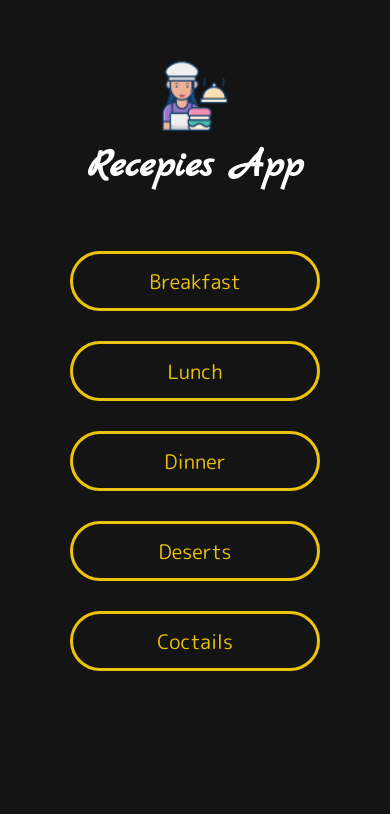
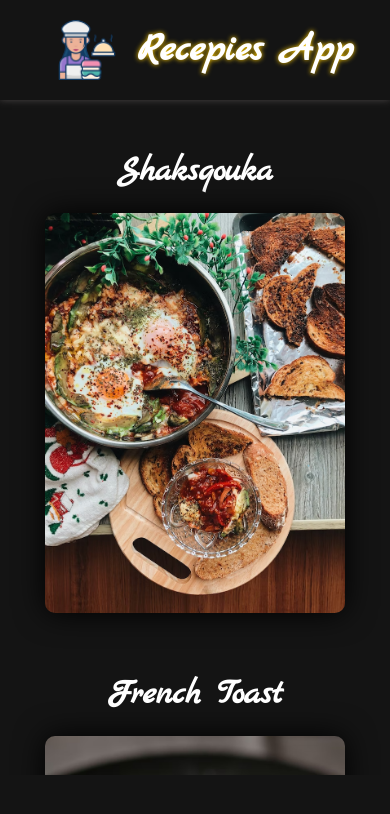
Before and after one commit to Halsik/FoodApp, a React (Create React App) app in the folder food_app/: page / in a window 390 px wide. Shown: the top 814 px of the page. Built offline with nearby package versions, Linux system fonts and the light colour scheme.

Commit message:
RDW added to all components

```diff
--- a/food_app/src/App.js
+++ b/food_app/src/App.js
@@ -9,14 +9,12 @@ function App() {
 
 
 
-  const [typeOfMeal, setTypeOfMeal] = useState(foodData.food.lunch)
-  const [headerMeal, setHeaderMeal] = useState("Dessert")
+  const [typeOfMeal, setTypeOfMeal] = useState(foodData.food.breakfast)
+  const [headerMeal, setHeaderMeal] = useState("Breakfast")
 
   const changeToDinner = () => {
     setTypeOfMeal(foodData.food.dinner)
     setHeaderMeal("Dinner")
-    foodData.food.breakfast.push("blablabla")
-    console.log(foodData.food.breakfast)
   }
 
   const changeToBreakfast = () => {
@@ -40,15 +38,15 @@ function App() {
 
   return (
     <div className="App">
-      <Main
+      {/* <Main
       changeToDinner={changeToDinner}
       changeToLunch={changeToLunch}
       changeToBreakfast={changeToBreakfast}
       changeToDessert={changeToDessert}
-      changeToCoctails={changeToCoctails}/>
-      {/* <Menu
+      changeToCoctails={changeToCoctails}/> */}
+      <Menu
       type={typeOfMeal}
-      header={headerMeal}/> */}
+      header={headerMeal}/>
     </div>
   );
 }
--- a/food_app/src/components/MainPage/Main.jsx
+++ b/food_app/src/components/MainPage/Main.jsx
@@ -2,11 +2,11 @@ import React, {useState, useEffect  } from "react";
 import './Main.css'
 import logo from '../images/logo.png'
 import RightSide from "./RightSide";
-import sliderPicOne from '../images/breakfast/breakfastOne.avif'
+import sliderPicOne from '../images/dessert/dessertOne.avif'
 import sliderPicTwo from '../images/breakfast/breakfastTwo.avif'
 import sliderPicThree from '../images/dinner/dinnerTwo.avif'
 import sliderPicFour from '../images/dessert/dessertTwo.avif'
-import sliderPicFive from '../images/lunch/lunchThree.avif'
+import sliderPicFive from '../images/lunch/lunchFour.avif'
 
 
 function Main(props) {
--- a/food_app/src/components/Menu/Card.css
+++ b/food_app/src/components/Menu/Card.css
@@ -44,6 +44,7 @@
     background-color: black;
     overflow-x: hidden;
     overflow-y: auto;
+    border-radius: 10px;
 }
 
 
@@ -90,11 +91,12 @@
     height: 100%;
     width: 100%;
     object-fit: cover;
-
+    border-radius: 10px;
 }
 
 .card-front {
 object-fit: cover;
+border-radius: 10px;
 }
 
 .background {
@@ -103,4 +105,5 @@ object-fit: cover;
     width: 100%;
     z-index: -1;
     opacity: 0.15;
+
 }
--- a/food_app/src/components/Menu/Flip-card.css
+++ b/food_app/src/components/Menu/Flip-card.css
@@ -12,3 +12,13 @@
     margin-bottom: 20px;
 
 }
+
+
+@media screen and (max-width: 800px) {
+    .flip-card-container {
+        height: auto;
+        display: flex;
+        flex-direction: column;
+    }
+
+}
--- a/food_app/src/components/Menu/Menu.css
+++ b/food_app/src/components/Menu/Menu.css
@@ -52,11 +52,27 @@ h1 {
 /* Handle */
 ::-webkit-scrollbar-thumb {
   background: #888;
+  width: 80%;
 }
 
 
 
 ::-webkit-scrollbar-thumb:horizontal{
+    width: 80%;
     background: rgba(0, 0, 0, 0.404);
     border-radius: 10px;
 }
+
+@media screen and (max-width: 800px) {
+    .menu-card-container {
+
+       display: flex;
+       flex-direction: column;
+       overflow-x: hidden;
+       overflow-y: scroll;
+       align-items: center;
+       justify-content: flex-start;
+
+    }
+
+  }
--- a/food_app/src/components/Menu/Navbar.css
+++ b/food_app/src/components/Menu/Navbar.css
@@ -63,3 +63,31 @@
         background-color: #ECC30B;
         transform: scale(1.05);
     }
+
+
+    @media screen and (max-width: 800px) {
+        .navbar-button {
+            width: 0%;
+            visibility: hidden;
+        }
+
+        .navbar-section {
+            width: 0%;
+            visibility: hidden;
+        }
+
+        .navbar-logo {
+            width: 100%;
+
+        }
+
+
+
+        .navbar-logo-image {
+            margin: 20px;
+        }
+
+        .navbar-logo-text {
+            font-size: 40px;
+        }
+    }
--- a/food_app/src/components/Menu/flip-transition.css
+++ b/food_app/src/components/Menu/flip-transition.css
@@ -66,7 +66,7 @@
     width: 100%;
     margin: 0;
     padding: 0;
-
+    border-radius: 10px;
 
     z-index: 999;
 
@@ -88,12 +88,12 @@
     top: 0;
     left: 0;
     z-index: 999;
-
+    border-radius: 10px;
 
 }
 
 .grow-exit-done {
-
+    border-radius: 10px;
     overflow: hidden;
     display: flex;
     justify-content: center;
@@ -114,17 +114,36 @@
 
 .grow-enter {
 
+    border-radius: 10px;
+}
+
+.grow-enter-active {
+    border-radius: 10px;
 
 }
 
-.grow-enter-active {
+.grow-enter-done {
+    border-radius: 10px;
+
 
 
 }
 
-.grow-enter-done {
 
+@media screen and (max-width: 800px) {
+    .flip-exit {
+        height: 60%;
+        width: 90%;
+    }
 
+    .flip-exit-active {
+        height: 60%;
+        width: 90%;
+    }
 
+    .flip-exit-done {
+        height: 60%;
+        width: 90%;
+    }
 
 }
```
